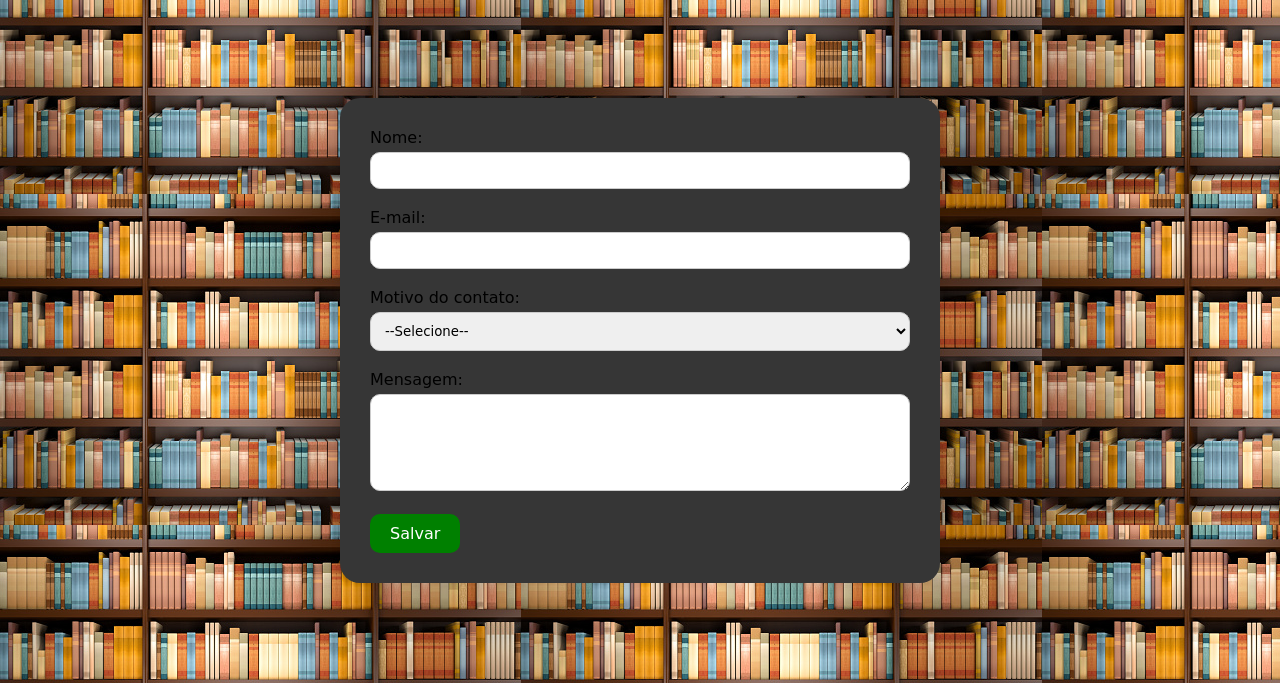
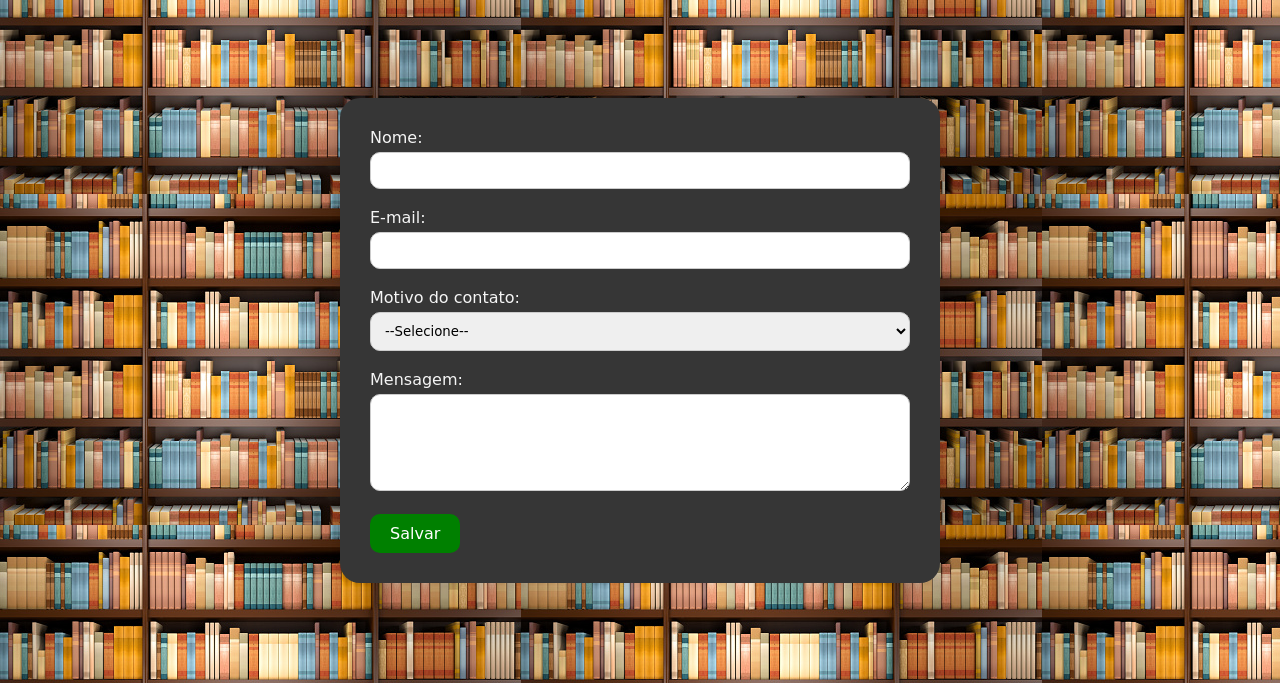
Before and after one commit to AurelioJRK/Projeto-Final, a plain HTML site: page contato.html in a window 1280 px wide. Shown: the part 137-820 px from the top of the page. Drawn offline with Linux system fonts and the light colour scheme.

Commit message:
Add files via upload

```diff
--- a/estilos.css
+++ b/estilos.css
@@ -115,6 +115,10 @@ a{
 
 div a{
     color: black;
+}
+
+form label{
+    color: whitesmoke;
 }
 
 .carrossel-container {
```
